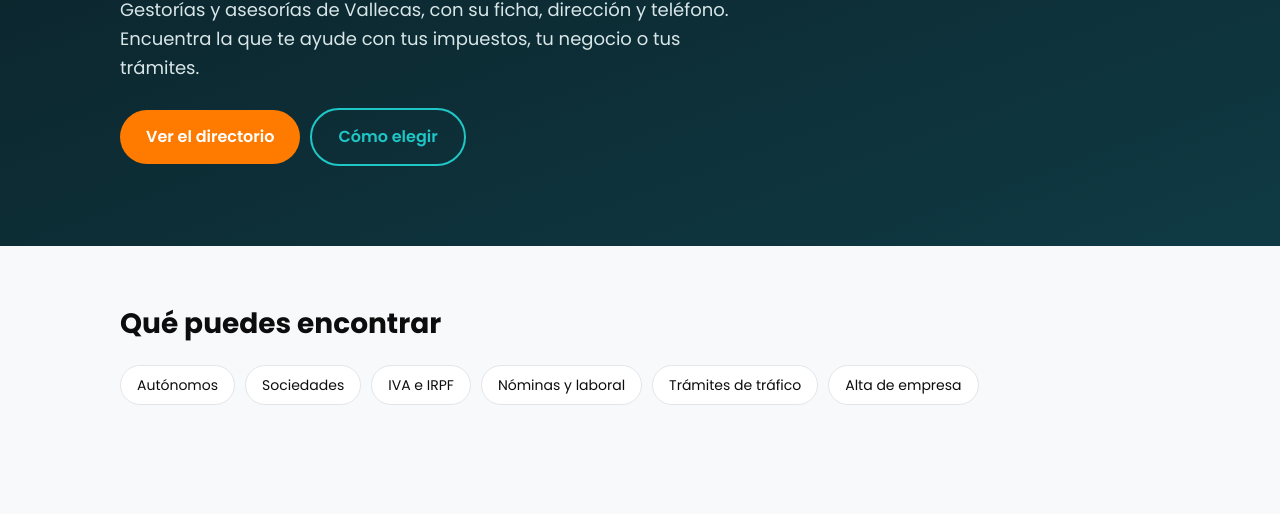
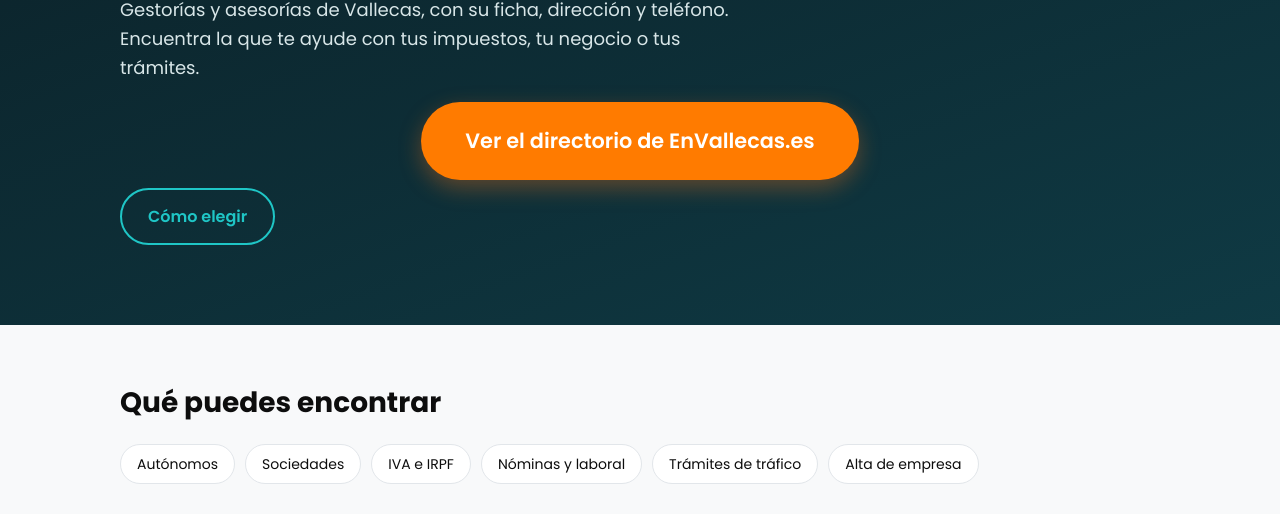
Before and after one commit to jaimebalaguer01/gestoravallecas-com, a plain HTML site: page index.html in a window 1280 px wide. Shown: the part 274-788 px from the top of the page. Drawn offline with Linux system fonts and the light colour scheme.

Commit message:
Botón grande al directorio de EnVallecas.es y favicon de envallecas.es
Co-Authored-By: Claude Sonnet 5.5 <noreply@anthropic.com>
Claude-Session: https://claude.ai/code/session_01C2douzTVvDqvuZYVRfqo1r

```diff
--- a/index.html
+++ b/index.html
@@ -3,6 +3,7 @@
 <title>Gestorías en Vallecas: contacto y servicios | EnVallecas</title>
 <meta name="description" content="Gestorías y asesorías de Puente y Villa de Vallecas con dirección y teléfono. Autónomos, empresas, impuestos, nóminas y trámites.">
 <link rel="canonical" href="https://xn--gestoravallecas-9ob.com/">
+<link rel="icon" type="image/png" href="https://horizons-cdn.hostinger.com/07cd3627-a04b-411e-a5af-587e305d5d1e/ab9c3c19b06efb9788e8685055d2e6a0.png"><link rel="apple-touch-icon" href="https://horizons-cdn.hostinger.com/07cd3627-a04b-411e-a5af-587e305d5d1e/ab9c3c19b06efb9788e8685055d2e6a0.png">
 <meta property="og:title" content="Gestorías en Vallecas: contacto y servicios | EnVallecas"><meta property="og:description" content="Gestorías y asesorías de Puente y Villa de Vallecas con dirección y teléfono. Autónomos, empresas, impuestos, nóminas y trámites."><meta property="og:type" content="website"><meta property="og:url" content="https://xn--gestoravallecas-9ob.com/"><meta property="og:locale" content="es_ES">
 <link rel="preconnect" href="https://fonts.googleapis.com"><link rel="preconnect" href="https://fonts.gstatic.com" crossorigin>
 <link href="https://fonts.googleapis.com/css2?family=Poppins:wght@400;500;600;700;800&display=swap" rel="stylesheet">
@@ -23,6 +24,7 @@ h1{font-size:clamp(34px,6vw,60px);line-height:1.08;color:var(--teal);margin:16px
 .hero p{max-width:640px;font-size:18px;color:#d8e6e8}
 .btn{display:inline-block;background:var(--orange);color:#fff;font-weight:600;text-decoration:none;padding:14px 26px;border-radius:99px;margin:8px 10px 0 0}
 .btn.alt{background:transparent;border:2px solid var(--teal);color:var(--teal)}
+.btn.big{font-size:1.3rem;padding:22px 44px;box-shadow:0 8px 22px rgba(249,115,22,.35);display:block;width:fit-content;max-width:100%;margin:20px auto 0;text-align:center}
 section{padding:56px 0}
 h2{font-size:28px;margin:0 0 12px}
 .chips{display:flex;flex-wrap:wrap;gap:10px;margin-top:18px}
@@ -48,7 +50,7 @@ footer a{color:var(--teal)}
 <main>
 <div class="hero"><div class="wrap"><span class="eyebrow">Guía local · Puente y Villa de Vallecas</span>
 <h1>Gestorías en Vallecas</h1><p>Gestorías y asesorías de Vallecas, con su ficha, dirección y teléfono. Encuentra la que te ayude con tus impuestos, tu negocio o tus trámites.</p>
-<a class="btn" href="https://envallecas.es/directorio">Ver el directorio</a><a class="btn alt" href="#elegir">Cómo elegir</a></div></div>
+<a class="btn big" href="https://envallecas.es/directorio">Ver el directorio de EnVallecas.es</a><a class="btn alt" href="#elegir">Cómo elegir</a></div></div>
 <section><div class="wrap"><h2>Qué puedes encontrar</h2><div class="chips"><span>Autónomos</span><span>Sociedades</span><span>IVA e IRPF</span><span>Nóminas y laboral</span><span>Trámites de tráfico</span><span>Alta de empresa</span></div></div></section>
 <section><div class="wrap"><h2>Gestorías en el directorio de Vallecas</h2><p>Todas las fichas verificadas están en el directorio de EnVallecas.es, con dirección, teléfono y horario.</p><a class="btn" href="https://envallecas.es/directorio">Ver el directorio</a></div></section>
 <section id="contacto"><div class="wrap"><h2>Pide información</h2><p>Déjanos tus datos y te contactamos. Solo los usamos para responderte.</p>
@@ -61,7 +63,7 @@ footer a{color:var(--teal)}
 <section><div class="wrap"><h2>Zonas de Vallecas</h2><p>Esta guía cubre Puente de Vallecas y Villa de Vallecas. Algunos de sus barrios:</p><div class="barrios"><span>Entrevías</span><span>San Diego</span><span>Palomeras Bajas</span><span>Palomeras Sureste</span><span>Portazgo</span><span>Numancia</span><span>Casco Histórico de Vallecas</span><span>Santa Eugenia</span><span>Ensanche de Vallecas</span></div></div></section>
 <section id="faq"><div class="wrap"><h2>Preguntas frecuentes</h2><details><summary>¿Qué diferencia hay entre gestoría y asesoría?</summary><p>En la práctica muchas ofrecen servicios parecidos. Pregunta qué hacen exactamente por ti, sea cual sea su nombre.</p></details><details><summary>¿Me hace falta una gestoría si soy autónomo?</summary><p>No es obligatorio, pero muchos autónomos delegan impuestos y papeleo para ahorrar tiempo y evitar errores.</p></details><details><summary>¿Cuánto cuesta una gestoría?</summary><p>Depende del tipo de actividad y de los servicios. Pide una cuota por escrito y qué incluye.</p></details><details><summary>Tengo una gestoría en Vallecas, ¿cómo aparezco?</summary><p>Regístrate en EnVallecas.es y crea tu ficha. El enlace está al final de esta página.</p></details></div></section>
 <section style="background:#fff"><div class="wrap"><h2>Recomendados en EnVallecas.es</h2><p>Noticias y fichas del medio local relacionadas con esta guía.</p><div class="grid"><div class="card"><h3><a href="https://envallecas.es/noticias/gestorias-vallecas-guia-que-incluye-cuota">Noticia: Gestorías en Vallecas: qué incluye la cuota y cómo elegir</a></h3><p class="meta">envallecas.es/noticias/gestorias-vallecas-guia-que-incluye-cuota</p></div><div class="card"><h3><a href="https://envallecas.es/negocio/gestorias-vallecas">Ficha en el directorio de EnVallecas.es</a></h3><p class="meta">envallecas.es/negocio/gestorias-vallecas</p></div><div class="card"><h3><a href="https://envallecas.es/directorio">Directorio de empresas y comercios en Vallecas</a></h3><p class="meta">envallecas.es/directorio</p></div><div class="card"><h3><a href="https://envallecas.es/noticias/categoria/empresas-y-servicios">Más noticias de Empresas y Servicios</a></h3><p class="meta">envallecas.es/noticias/categoria/empresas-y-servicios</p></div><div class="card"><h3><a href="https://envallecas.es/empleo">Ofertas de empleo en Vallecas</a></h3><p class="meta">envallecas.es/empleo</p></div></div></div></section>
-<section style="background:#fff"><div class="wrap"><h2>En EnVallecas.es</h2><p>Más información sobre gestorías en el medio local de Vallecas:</p><ul class="list"><li><a href="https://envallecas.es/negocio/gestorias-vallecas">Ficha de esta guía en el directorio de EnVallecas.es</a></li><li><a href="https://envallecas.es/noticias/gestorias-vallecas-guia-que-incluye-cuota">Noticia: guía principal de gestorías en Vallecas</a></li><li><a href="https://envallecas.es/noticias/gestorias-vallecas-preguntas-frecuentes">Noticia: Gestorías en Vallecas, preguntas frecuentes</a></li><li><a href="https://envallecas.es/noticias/gestorias-vallecas-como-elegir">Noticia: cómo elegir gestorías en Vallecas</a></li><li><a href="https://envallecas.es/noticias/gestorias-puente-de-vallecas">Noticia: Gestorías en Puente de Vallecas</a></li><li><a href="https://envallecas.es/noticias/gestorias-villa-de-vallecas">Noticia: Gestorías en Villa de Vallecas</a></li><li><a href="https://envallecas.es/directorio">Directorio de negocios de Vallecas</a></li></ul></div></section>
+<section style="background:#fff"><div class="wrap"><h2>En EnVallecas.es</h2><p>Más información sobre gestorías en el medio local de Vallecas:</p><ul class="list"><li><a href="https://envallecas.es/negocio/gestorias-vallecas">Ficha de esta guía en el directorio de EnVallecas.es</a></li><li><a href="https://envallecas.es/noticias/gestorias-vallecas-guia-que-incluye-cuota">Noticia: guía principal de gestorías en Vallecas</a></li><li><a href="https://envallecas.es/noticias/gestorias-vallecas-preguntas-frecuentes">Noticia: Gestorías en Vallecas, preguntas frecuentes</a></li><li><a href="https://envallecas.es/noticias/gestorias-vallecas-como-elegir">Noticia: cómo elegir gestorías en Vallecas</a></li><li><a href="https://envallecas.es/noticias/gestorias-puente-de-vallecas">Noticia: Gestorías en Puente de Vallecas</a></li><li><a href="https://envallecas.es/noticias/gestorias-villa-de-vallecas">Noticia: Gestorías en Villa de Vallecas</a></li><li><a href="https://envallecas.es/directorio">Directorio de negocios de Vallecas</a></li></ul><a class="btn big" href="https://envallecas.es/directorio">Ver el directorio de EnVallecas.es</a></div></section>
 <section class="band"><div class="wrap"><h2>¿Tienes un negocio en Vallecas?</h2><p>Aparece en el directorio de EnVallecas.es y llega a los vecinos que buscan lo que ofreces.</p><a class="btn" href="https://envallecas.es/registro">Anúnciate</a><a class="btn alt" href="https://envallecas.es">Conoce EnVallecas.es</a></div></section>
 </main>
 <footer><div class="wrap"><p>Gestorías en Vallecas es una guía de <a href="https://envallecas.es">EnVallecas.es</a>, el medio local de Vallecas. Los datos de los negocios proceden de su ficha en el directorio.</p>
```
Also changed, not shown: como-elegir/index.html (+3 -1 lines), preguntas-frecuentes/index.html (+3 -1 lines), puente-de-vallecas/index.html (+3 -1 lines), villa-de-vallecas/index.html (+3 -1 lines).
